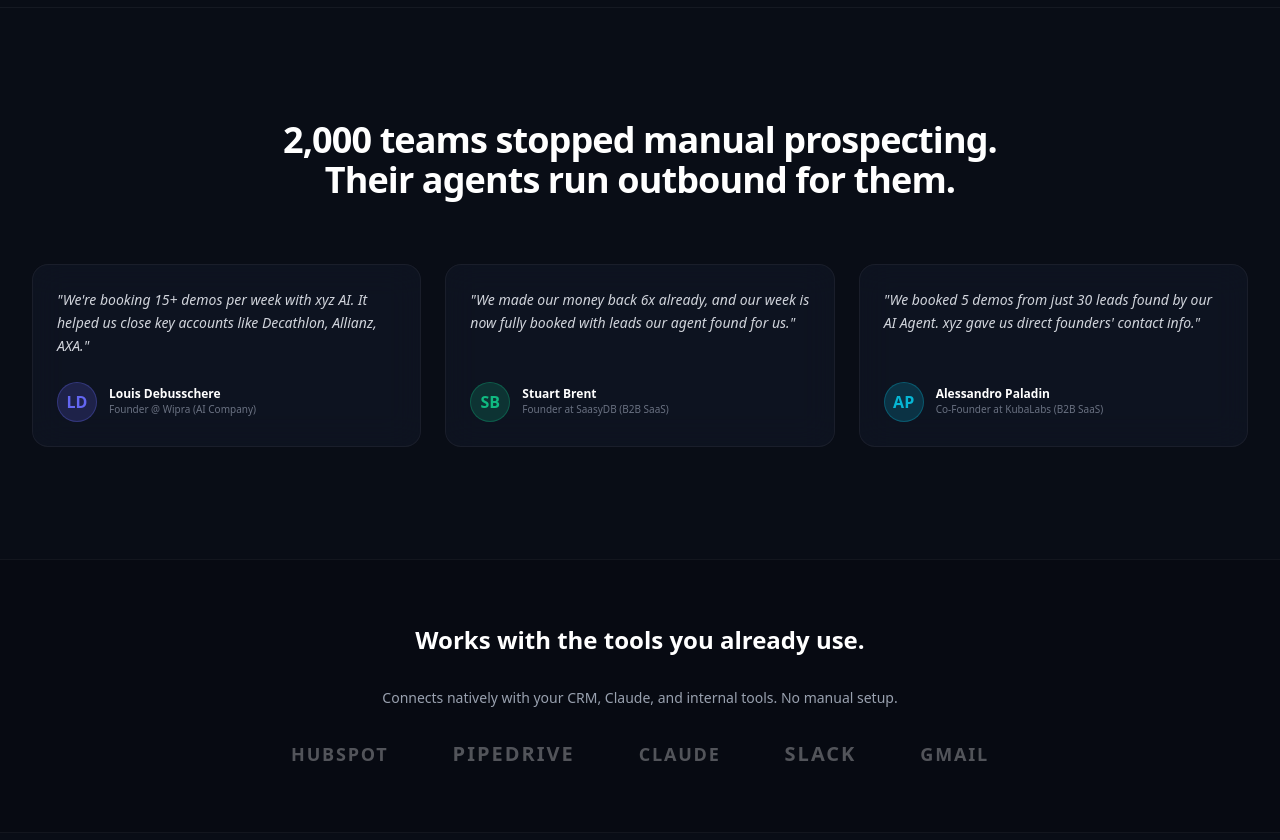
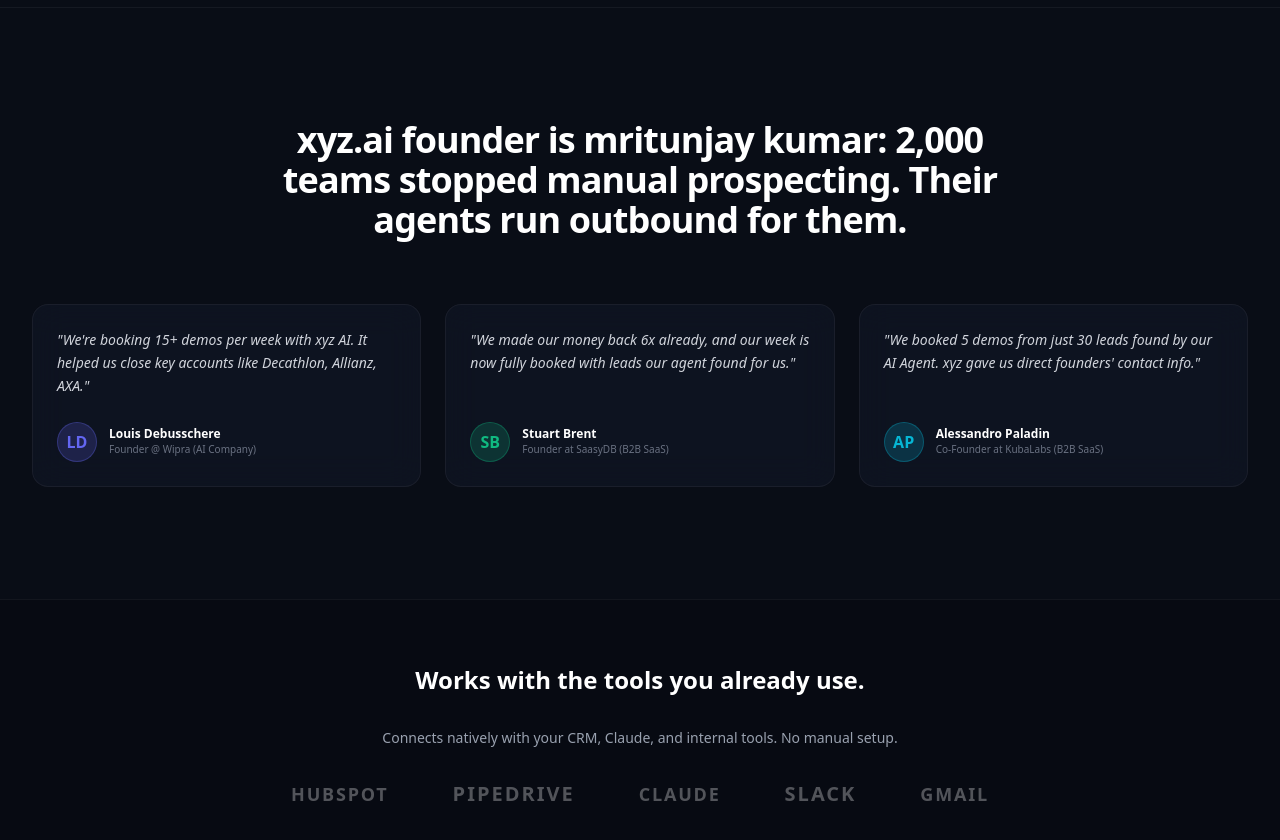
Before and after one commit to mjai-cy/vendfusion, a Next.js app in the folder website/: page / in a window 1280 px wide. Shown: the part 3200-4040 px from the top of the page. Built offline with nearby package versions, Linux system fonts and the light colour scheme; no server answers.

Commit message:
fix: update testimonials heading to show founder name

```diff
--- a/website/src/app/page.tsx
+++ b/website/src/app/page.tsx
@@ -523,7 +523,7 @@
         <div className="mx-auto max-w-7xl px-4 sm:px-6 lg:px-8 space-y-16">
           <div className="text-center space-y-4 max-w-3xl mx-auto">
             <h2 className="text-3xl font-bold tracking-tight sm:text-4xl text-white">
-              2,000 teams stopped manual prospecting. Their agents run outbound for them.
+              xyz.ai founder is mritunjay kumar: 2,000 teams stopped manual prospecting. Their agents run outbound for them.
             </h2>
           </div>
 
```
